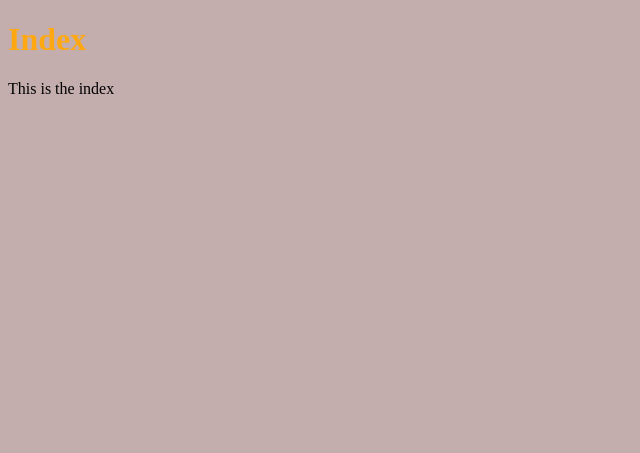
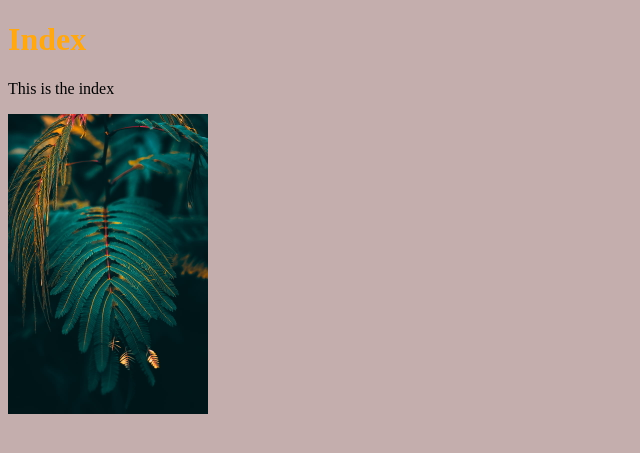
Before and after one commit to NjeriMuchiri/app, a Flask app: page / in a window 1280 px wide. Shown: the top 453 px of the page, without its empty margins (0-640 px from the left). Run offline with Flask 3, Linux system fonts and the light colour scheme.

Commit message:
Added an image

```diff
--- a/app/templates/public/index.html
+++ b/app/templates/public/index.html
@@ -5,12 +5,12 @@
         <meta name="viewport" content="width=device-width initial-scale=1.0">
         <meta http-equiv="X-UA-compatible" content="ie=edge">
         <link rel="stylesheet" href="{{url_for('static', filename='css/style.css')}}">
-
         <title>Home Page</title>
     </head>
 <body>
      <h1 style="color: #ffa812">Index</h1>
      <p>This is the index</p>
+     <img style='max-width:200px;' src="{{url_for('static', filename='img/leave.jpg')}}"alt="banner"  />
         <script src="{{url_for('static', filename='js/app.js')}}"></script>
 </body>
 </html>
```
Also changed, not shown: app/static/img/leave.jpg (added).
